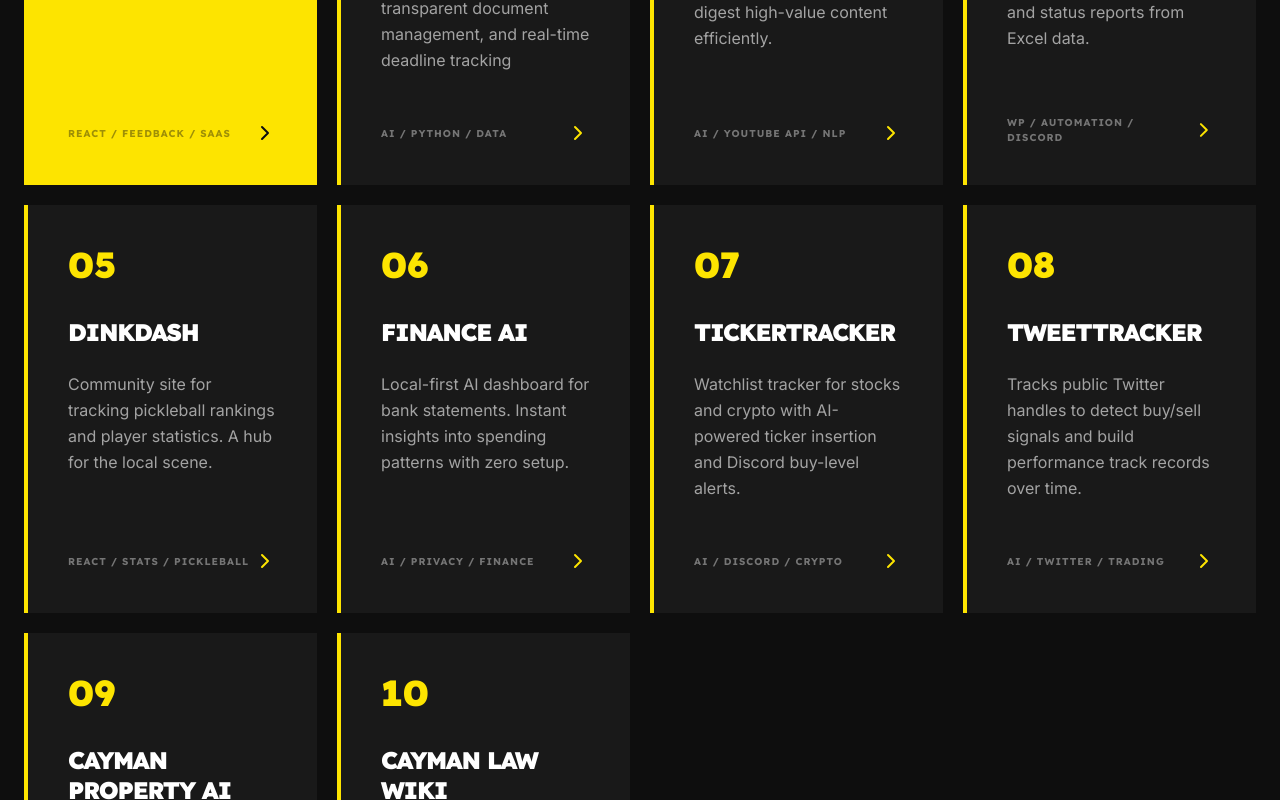
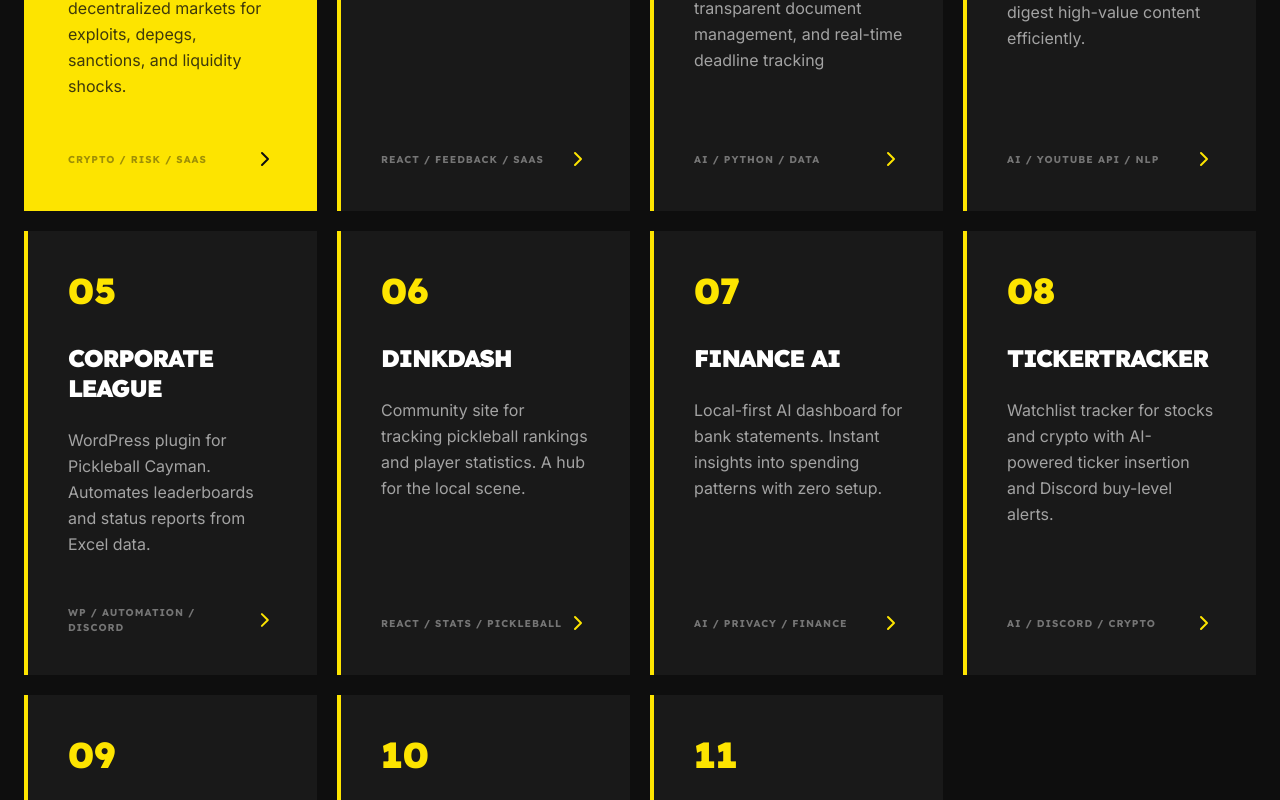
Before and after one commit to dcimring/daniel-cimring-portfolio, a React (Vite) app: page / in a window 1280 px wide. Shown: the part 3540-4340 px from the top of the page. Built offline with nearby package versions, Linux system fonts and the light colour scheme.

Commit message:
feat: add sentinel58 project to showcase

```diff
--- a/src/App.tsx
+++ b/src/App.tsx
@@ -422,66 +422,73 @@
             <div className="grid md:grid-cols-2 lg:grid-cols-4 gap-5 border-t border-outline-variant/10">
               <ArchiveCard
                 index="01"
+                title="Sentinel58"
+                description="Real-time threat and incident matrix that continuously scans centralized and decentralized markets for exploits, depegs, sanctions, and liquidity shocks."
+                href="https://www.sentinel58.com"
+                tags={["Crypto", "Risk", "SaaS"]}
+                variant="light"
+              />
+              <ArchiveCard
+                index="02"
                 title="Idea Validator"
                 description="Platform to manage and validate startup ideas via personalized feedback links and industry insights."
                 href="https://ideas.danielcimring.com"
                 tags={["React", "Feedback", "SaaS"]}
-                variant="light"
               />
               <ArchiveCard
-                index="02"
+                index="03"
                 title="Closing Agent"
                 description="Unified real estate closing dashboard synchronizing all parties through automated workflows, transparent document management, and real-time deadline tracking"
                 tags={["AI", "Python", "Data"]}
                 href="https://closing-agent.vercel.app"
               />
               <ArchiveCard
-                index="03"
+                index="04"
                 title="Playlist Summariser"
                 description="AI-powered tool that summarizes YouTube playlists, helping users digest high-value content efficiently."
                 tags={["AI", "YouTube API", "NLP"]}
               />
               <ArchiveCard
-                index="04"
+                index="05"
                 title="Corporate League"
                 description="WordPress plugin for Pickleball Cayman. Automates leaderboards and status reports from Excel data."
                 href="https://www.corpleague.xyz/matches"
                 tags={["WP", "Automation", "Discord"]}
               />
               <ArchiveCard
-                index="05"
+                index="06"
                 title="DinkDash"
                 description="Community site for tracking pickleball rankings and player statistics. A hub for the local scene."
                 href="https://dinkdash.xyz"
                 tags={["React", "Stats", "Pickleball"]}
               />
               <ArchiveCard
-                index="06"
+                index="07"
                 title="Finance AI"
                 description="Local-first AI dashboard for bank statements. Instant insights into spending patterns with zero setup."
                 tags={["AI", "Privacy", "Finance"]}
               />
               <ArchiveCard
-                index="07"
+                index="08"
                 title="TickerTracker"
                 description="Watchlist tracker for stocks and crypto with AI-powered ticker insertion and Discord buy-level alerts."
                 href="https://tickertracker-ai-365775520621.us-west1.run.app"
                 tags={["AI", "Discord", "Crypto"]}
               />
               <ArchiveCard
-                index="08"
+                index="09"
                 title="TweetTracker"
                 description="Tracks public Twitter handles to detect buy/sell signals and build performance track records over time."
                 tags={["AI", "Twitter", "Trading"]}
               />
               <ArchiveCard
-                index="09"
+                index="10"
                 title="Cayman Property AI"
                 description="AI-assisted search for Cayman real estate. Creates dashboards from property data with future plans for ROI estimation."
                 tags={["AI", "Python", "Data"]}
               />
               <ArchiveCard
-                index="10"
+                index="11"
                 title="Cayman Law Wiki"
                 description="AI created and maintained wiki of cayman law and regulations making it easy to view regulations, see key points, and explore linked concepts."
                 href="https://cayman-law.vercel.app/concepts/"
```
